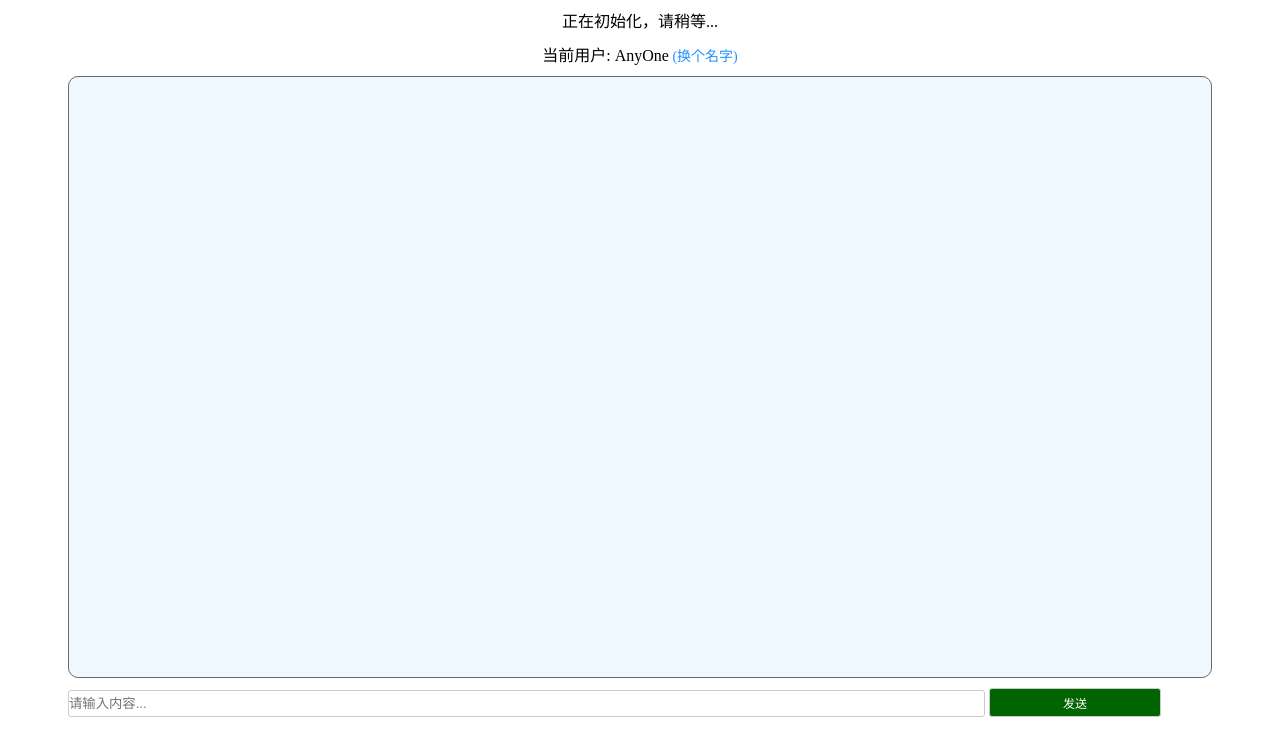
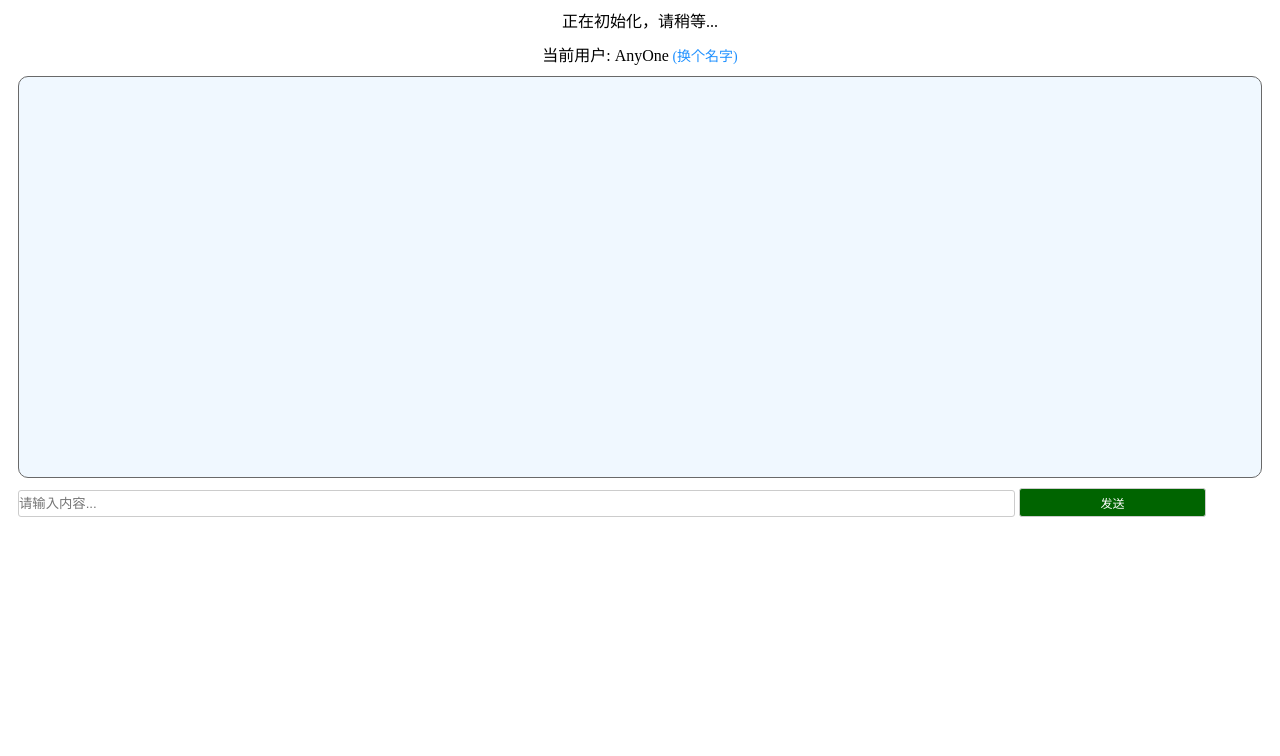
Before and after one commit to kyle-go/nodejs-chat, a website: page index.html in a window 1280 px wide. Drawn offline with nearby package versions, Linux system fonts and the light colour scheme.

Commit message:
index.html style

```diff
--- a/index.html
+++ b/index.html
@@ -25,15 +25,15 @@
         }
 
         .chat {
-            margin: 0 60px;
+            margin: 0 10px;
             background-color: aliceblue;
             border: dimgray 1px solid;
             border-radius: 10px;
-            height: 600px;
+            height: 400px;
         }
 
         .chat-send {
-            margin: 10px 60px;
+            margin: 10px 10px;
         }
 
         input {
```
